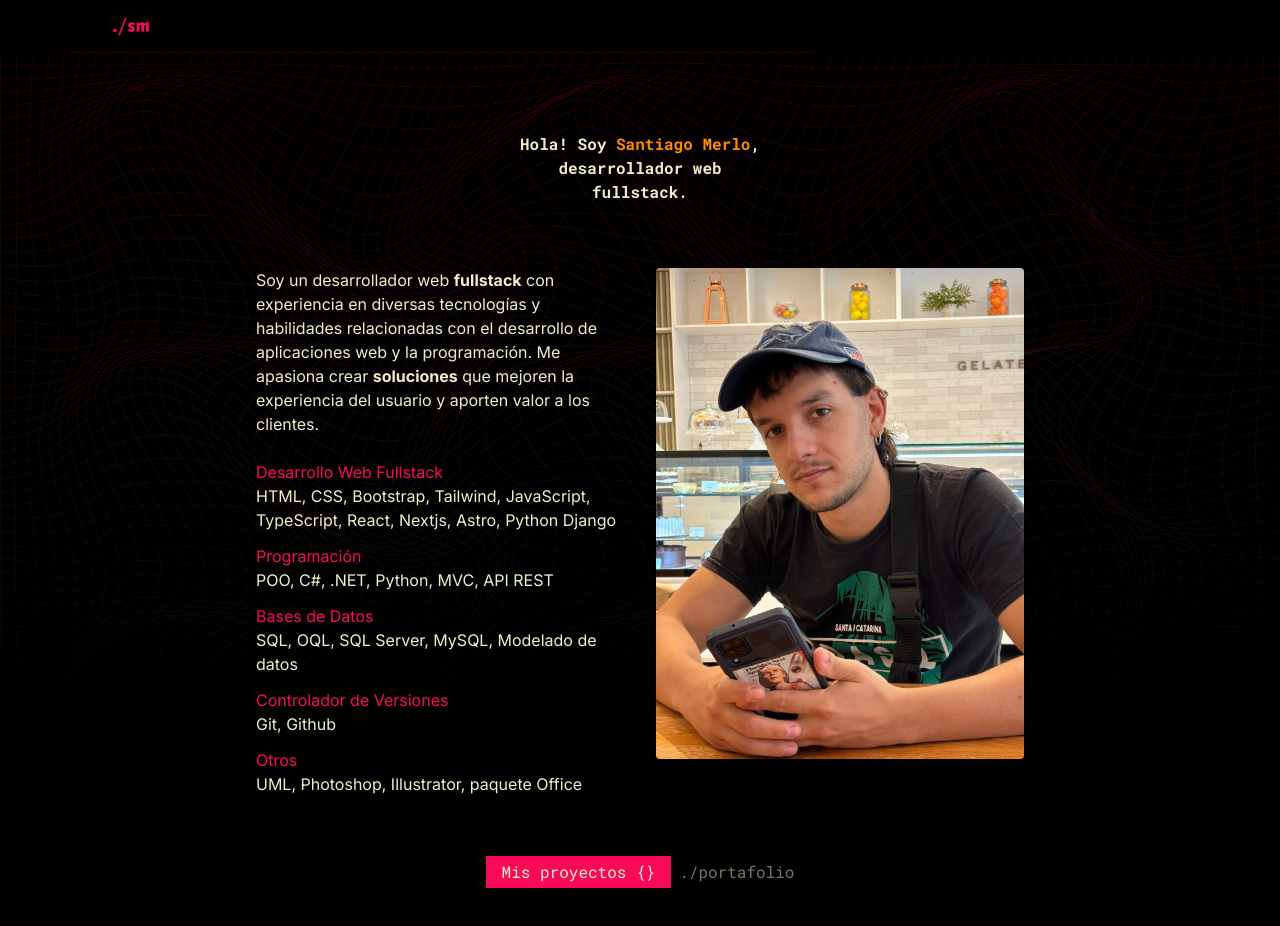
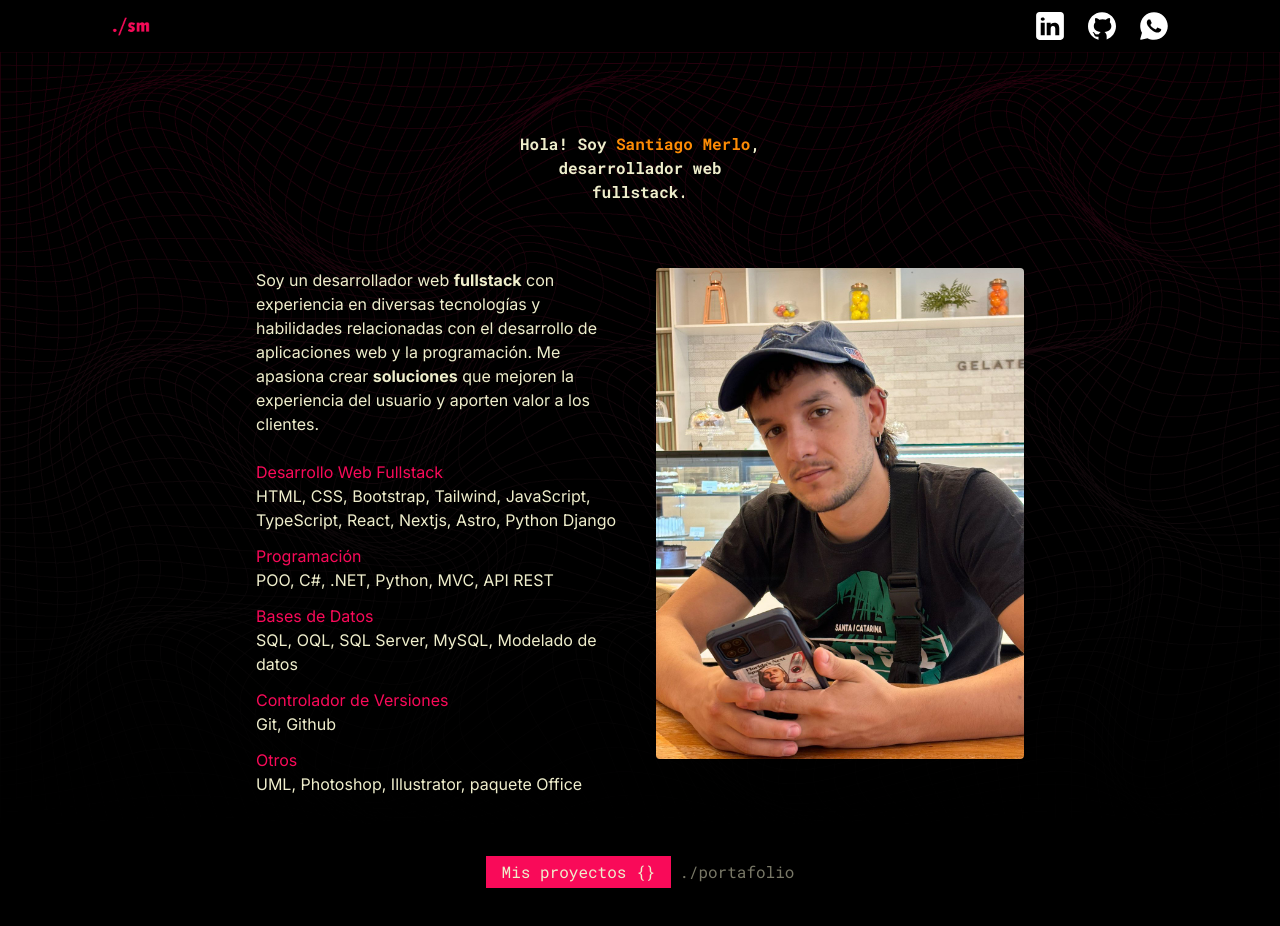
Before and after one commit to SantiagoMerlo1337/merlo-santiago-pf, a Next.js app: page / in a window 1280 px wide. Shown: the top 926 px of the page. Built offline with nearby package versions, Linux system fonts and the light colour scheme.

Commit message:
update Navbar.tsx

```diff
--- a/components/shared/Navbar.tsx
+++ b/components/shared/Navbar.tsx
@@ -11,9 +11,11 @@ const Navbar = () => {
         </Link>
         <ul className="flex gap-6 ">
           {socialNetwork.map((item) => (
-            <li key={item.label}>
-              <Image className="invert" width={28} height={28} src={item.imgUrl} alt={`${item.label} logo`} />
-            </li>
+            <Link href={item.href} key={item.label}>
+              <li>
+                <Image width={28} height={28} src={item.imgUrl} alt={`${item.label} logo`} />
+              </li>
+            </Link>
           ))}
         </ul>
       </div>
```
